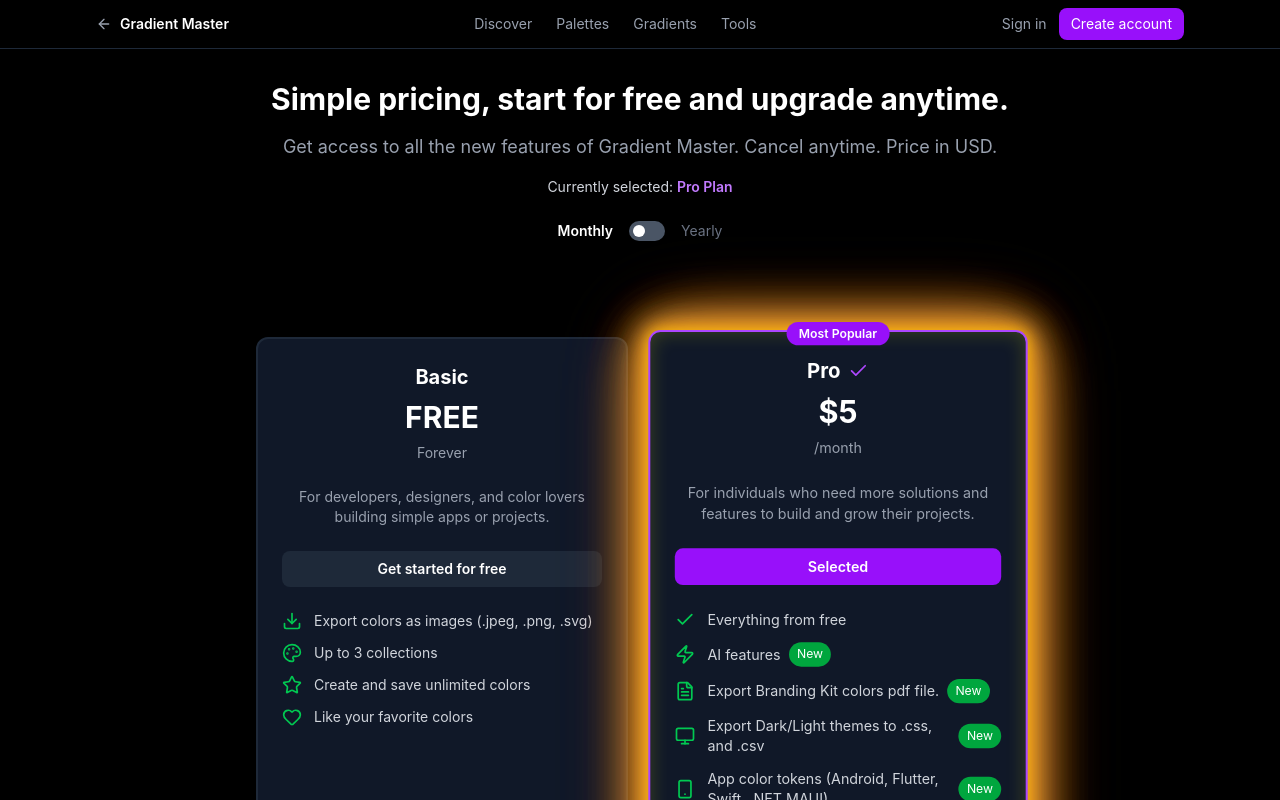
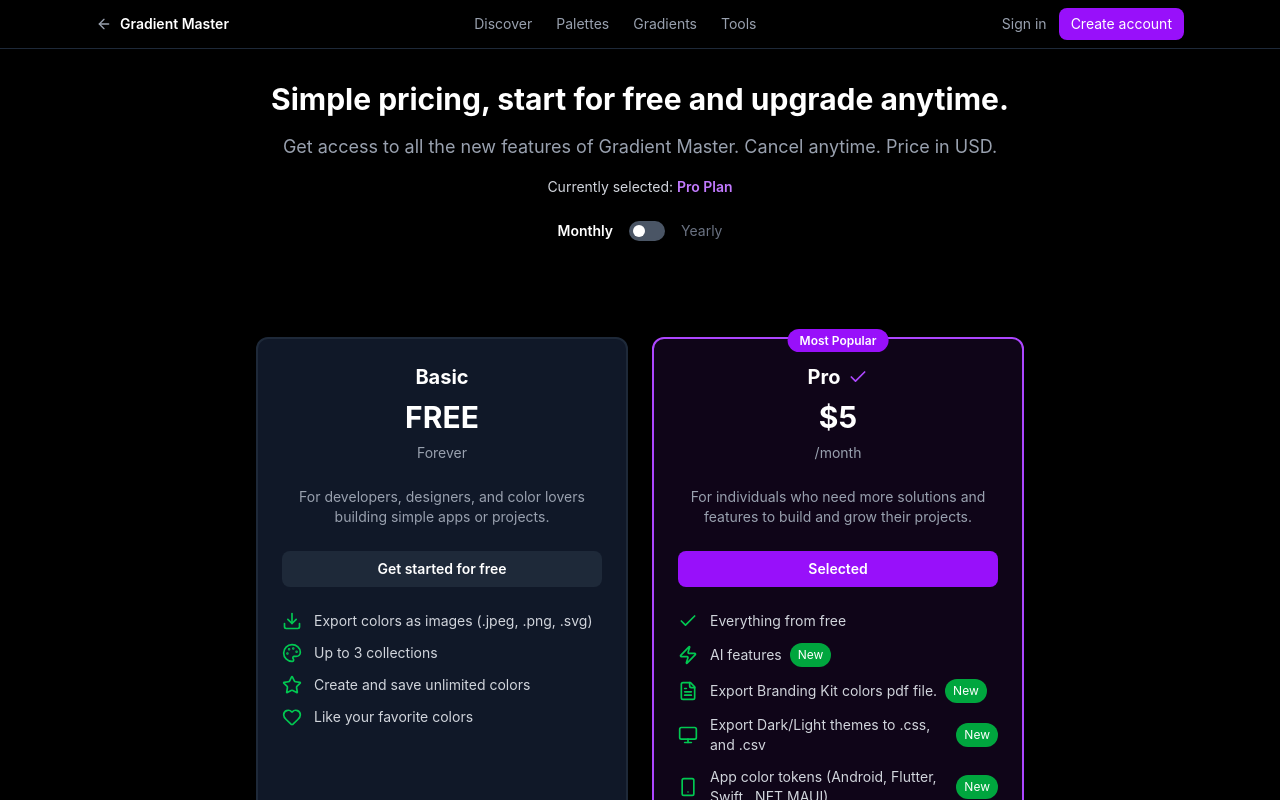
Before and after one commit to toochinos/gradient, a Next.js app: page /upgrade in a window 1280 px wide. Shown: the top 800 px of the page. Built offline with nearby package versions, Linux system fonts and the light colour scheme.

Commit message:
Update SaaS with new features

```diff
--- a/src/app/upgrade/page.tsx
+++ b/src/app/upgrade/page.tsx
@@ -113,40 +113,24 @@
                   : 'border-gray-800 hover:border-gray-600'
               }`}
               style={selectedPlan === 'free' ? {
-                boxShadow: `
-                  0 0 15px rgba(255, 255, 0, 0.7),
-                  0 0 20px rgba(255, 0, 0, 0.6),
-                  0 0 25px rgba(255, 255, 0, 0.6),
-                  0 0 30px rgba(147, 51, 234, 0.5),
-                  0 0 35px rgba(255, 255, 0, 0.5),
-                  0 0 40px rgba(255, 255, 0, 0.4),
-                  0 0 45px rgba(255, 0, 0, 0.3),
-                  0 0 50px rgba(255, 255, 0, 0.3),
-                  0 0 55px rgba(255, 0, 0, 0.3),
-                  0 0 60px rgba(147, 51, 234, 0.3),
-                  0 0 65px rgba(255, 255, 0, 0.3),
-                  0 0 70px rgba(255, 255, 0, 0.2),
-                  0 0 75px rgba(255, 0, 0, 0.2),
-                  0 0 80px rgba(255, 255, 0, 0.2),
-                  0 0 85px rgba(255, 0, 0, 0.2),
-                  0 0 90px rgba(147, 51, 234, 0.2),
-                  0 0 95px rgba(255, 255, 0, 0.2),
-                  0 0 100px rgba(255, 255, 0, 0.1),
-                  inset 0 0 20px rgba(255, 255, 0, 0.2)
-                `,
-                filter: 'blur(0.5px)',
-                transform: 'scale(1.02)'
+                backgroundColor: 'rgba(147, 51, 234, 0.1)',
+                textRendering: 'optimizeLegibility',
+                WebkitFontSmoothing: 'antialiased',
+                MozOsxFontSmoothing: 'grayscale',
+                filter: 'none',
+                backdropFilter: 'none',
+                willChange: 'auto'
               } : {}}
               onClick={() => setSelectedPlan('free')}
             >
               <div className="text-center mb-6">
                 <div className="flex items-center justify-center mb-2">
-                  <h3 className="text-xl font-bold text-white">Basic</h3>
+                  <h3 className="text-xl font-bold text-white" style={selectedPlan === 'free' ? { textRendering: 'optimizeLegibility', WebkitFontSmoothing: 'antialiased', MozOsxFontSmoothing: 'grayscale', filter: 'none' } : {}}>Basic</h3>
                   {selectedPlan === 'free' && (
                     <Check className="w-5 h-5 text-purple-500 ml-2" />
                   )}
                 </div>
-                <div className="text-3xl font-bold text-white mb-2">FREE</div>
+                <div className="text-3xl font-bold text-white mb-2" style={selectedPlan === 'free' ? { textRendering: 'optimizeLegibility', WebkitFontSmoothing: 'antialiased', MozOsxFontSmoothing: 'grayscale', filter: 'none' } : {}}>FREE</div>
                 <div className="text-gray-400 text-sm">Forever</div>
               </div>
 
@@ -186,29 +170,13 @@
                   : 'border-gray-800 hover:border-gray-600'
               }`}
               style={selectedPlan === 'pro' ? {
-                boxShadow: `
-                  0 0 15px rgba(255, 255, 0, 0.7),
-                  0 0 20px rgba(255, 0, 0, 0.6),
-                  0 0 25px rgba(255, 255, 0, 0.6),
-                  0 0 30px rgba(147, 51, 234, 0.5),
-                  0 0 35px rgba(255, 255, 0, 0.5),
-                  0 0 40px rgba(255, 255, 0, 0.4),
-                  0 0 45px rgba(255, 0, 0, 0.3),
-                  0 0 50px rgba(255, 255, 0, 0.3),
-                  0 0 55px rgba(255, 0, 0, 0.3),
-                  0 0 60px rgba(147, 51, 234, 0.3),
-                  0 0 65px rgba(255, 255, 0, 0.3),
-                  0 0 70px rgba(255, 255, 0, 0.2),
-                  0 0 75px rgba(255, 0, 0, 0.2),
-                  0 0 80px rgba(255, 255, 0, 0.2),
-                  0 0 85px rgba(255, 0, 0, 0.2),
-                  0 0 90px rgba(147, 51, 234, 0.2),
-                  0 0 95px rgba(255, 255, 0, 0.2),
-                  0 0 100px rgba(255, 255, 0, 0.1),
-                  inset 0 0 20px rgba(255, 255, 0, 0.2)
-                `,
-                filter: 'blur(0.5px)',
-                transform: 'scale(1.02)'
+                backgroundColor: 'rgba(147, 51, 234, 0.1)',
+                textRendering: 'optimizeLegibility',
+                WebkitFontSmoothing: 'antialiased',
+                MozOsxFontSmoothing: 'grayscale',
+                filter: 'none',
+                backdropFilter: 'none',
+                willChange: 'auto'
               } : {}}
               onClick={() => setSelectedPlan('pro')}
             >
@@ -220,12 +188,12 @@
 
               <div className="text-center mb-6">
                 <div className="flex items-center justify-center mb-2">
-                  <h3 className="text-xl font-bold text-white">Pro</h3>
+                  <h3 className="text-xl font-bold text-white" style={selectedPlan === 'pro' ? { textRendering: 'optimizeLegibility', WebkitFontSmoothing: 'antialiased', MozOsxFontSmoothing: 'grayscale', filter: 'none' } : {}}>Pro</h3>
                   {selectedPlan === 'pro' && (
                     <Check className="w-5 h-5 text-purple-500 ml-2" />
                   )}
                 </div>
-                <div className="text-3xl font-bold text-white mb-2">
+                <div className="text-3xl font-bold text-white mb-2" style={selectedPlan === 'pro' ? { textRendering: 'optimizeLegibility', WebkitFontSmoothing: 'antialiased', MozOsxFontSmoothing: 'grayscale', filter: 'none' } : {}}>
                   ${isYearly ? '3.33' : '5'}
                 </div>
                 <div className="text-gray-400 text-sm">/{isYearly ? 'month' : 'month'}</div>
```
